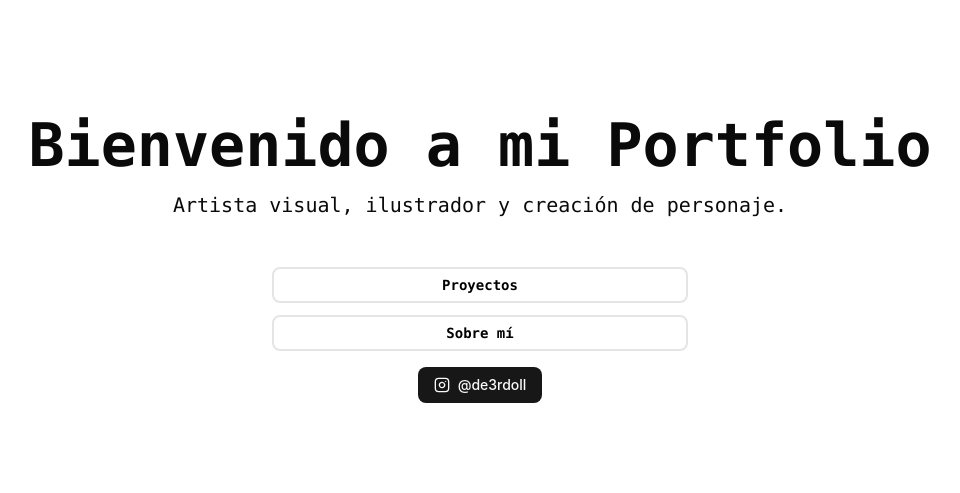
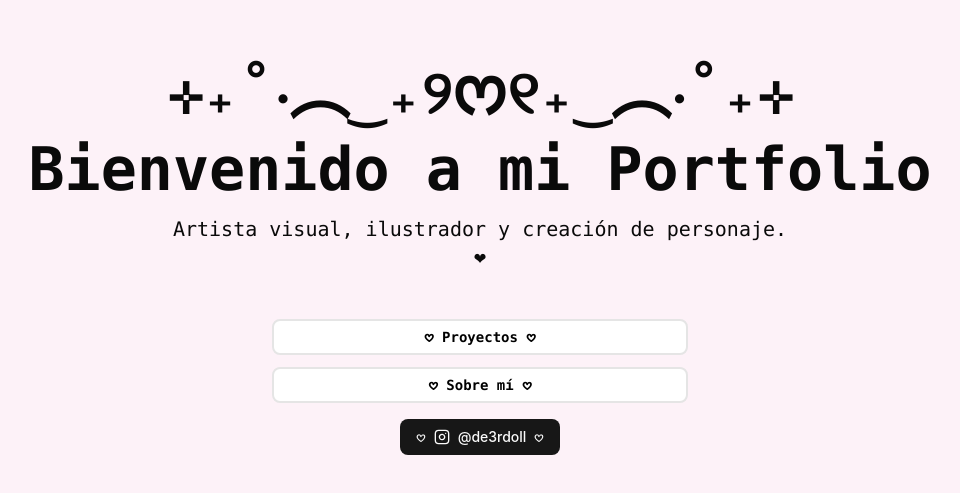
Before and after one commit to masiimo/portafolio-web, a Vue app: page / in a window 1280 px wide. Shown: the part 141-634 px from the top of the page, without its empty margins (160-1120 px from the left). Built offline with nearby package versions, Linux system fonts and the light colour scheme.

Commit message:
Decoro el Home inicial con un toque más propio y más creativo.

```diff
--- a/src/App.vue
+++ b/src/App.vue
@@ -9,7 +9,7 @@ const isHome = computed(() => route.path === '/')
 
 <template>
   <div
-    class="min-h-screen flex flex-col"
+    class="min-h-screen flex flex-col bg-pink-50"
     :class="isHome ? 'justify-center' : 'justify-start'"
   >
 
@@ -17,6 +17,9 @@ const isHome = computed(() => route.path === '/')
       v-if="isHome"
       class="text-center px-4 mb-8"
     >
+      <h1 class="text-4xl md:text-6xl font-bold mb-4 font-mono">
+        ⊹₊˚‧︵‿₊୨ᰔ୧₊‿︵‧˚₊⊹
+      </h1>
 
       <h1 class="text-4xl md:text-6xl font-bold mb-4 font-mono">
         Bienvenido a mi Portfolio
@@ -24,6 +27,9 @@ const isHome = computed(() => route.path === '/')
 
       <p class="text-lg md:text-xl font-mono">
         Artista visual, ilustrador y creación de personaje.
+      </p>
+      <p class="text-lg md:text-xl font-mono">
+        ❤︎
       </p>
 
     </section>
@@ -37,19 +43,19 @@ const isHome = computed(() => route.path === '/')
 
     <Button  v-if="!isHome" as-child class="w-full border-2 bg-white text-black hover:bg-gray-100 font-mono font-bold">
       <RouterLink to="/">
-        Inicio
+        𖹭 Inicio 𖹭
       </RouterLink>
     </Button>
 
     <Button as-child class="w-full border-2 bg-white text-black hover:bg-gray-100 font-mono font-bold">
       <RouterLink to="/proyectos">
-        Proyectos
+        𖹭 Proyectos 𖹭
       </RouterLink>
     </Button>
 
     <Button as-child class="w-full border-2 bg-white text-black hover:bg-gray-100 font-mono font-bold">
       <RouterLink to="/sobre-mi">
-        Sobre mí
+        𖹭 Sobre mí 𖹭
       </RouterLink>
     </Button>
     </nav>
--- a/src/pages/home/Home.vue
+++ b/src/pages/home/Home.vue
@@ -9,9 +9,9 @@ import { Instagram } from 'lucide-vue-next'
     <a href="https://www.instagram.com/de3rdoll/"
     class="inline-flex items-center gap-2">
 
-    <Instagram :size="20" />
+    𖹭 <Instagram :size="20" />
     <span>@de3rdoll</span>
-
+    𖹭
     </a>
   </Button>
   </div>
```
